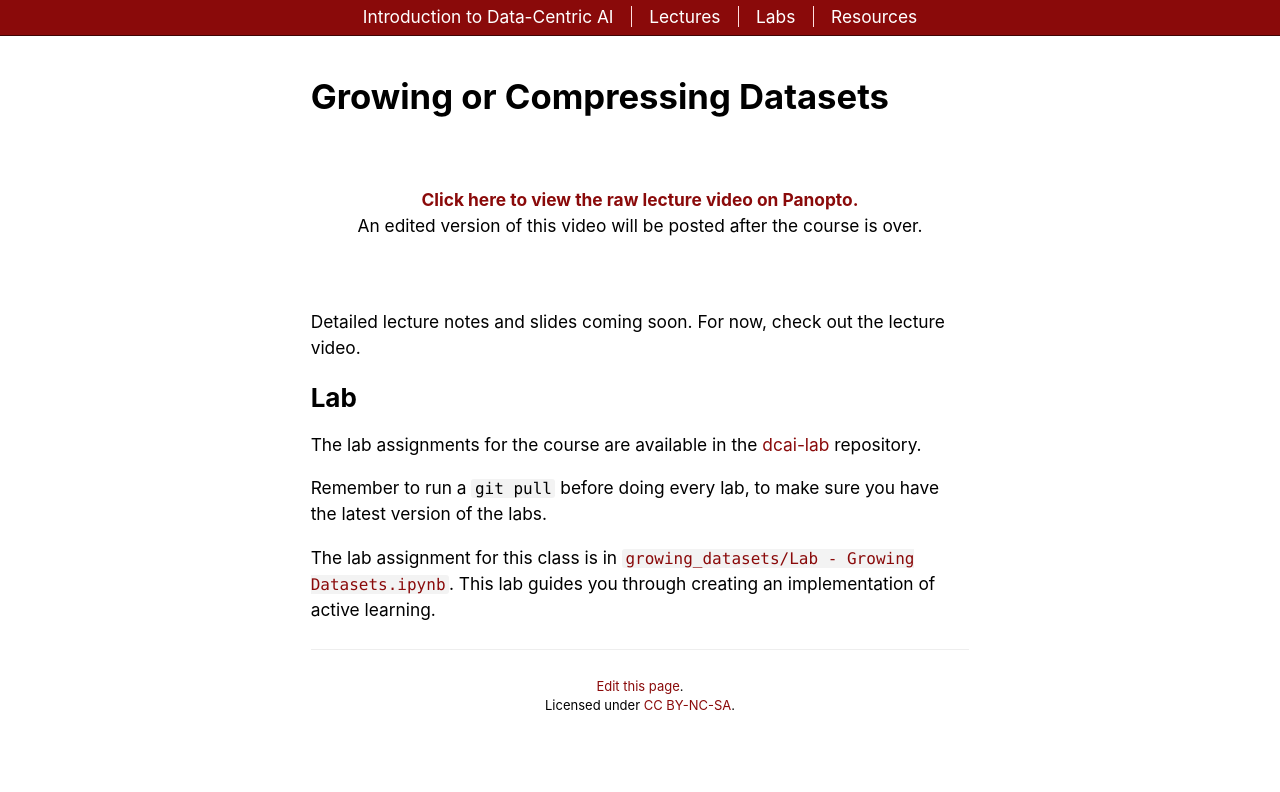
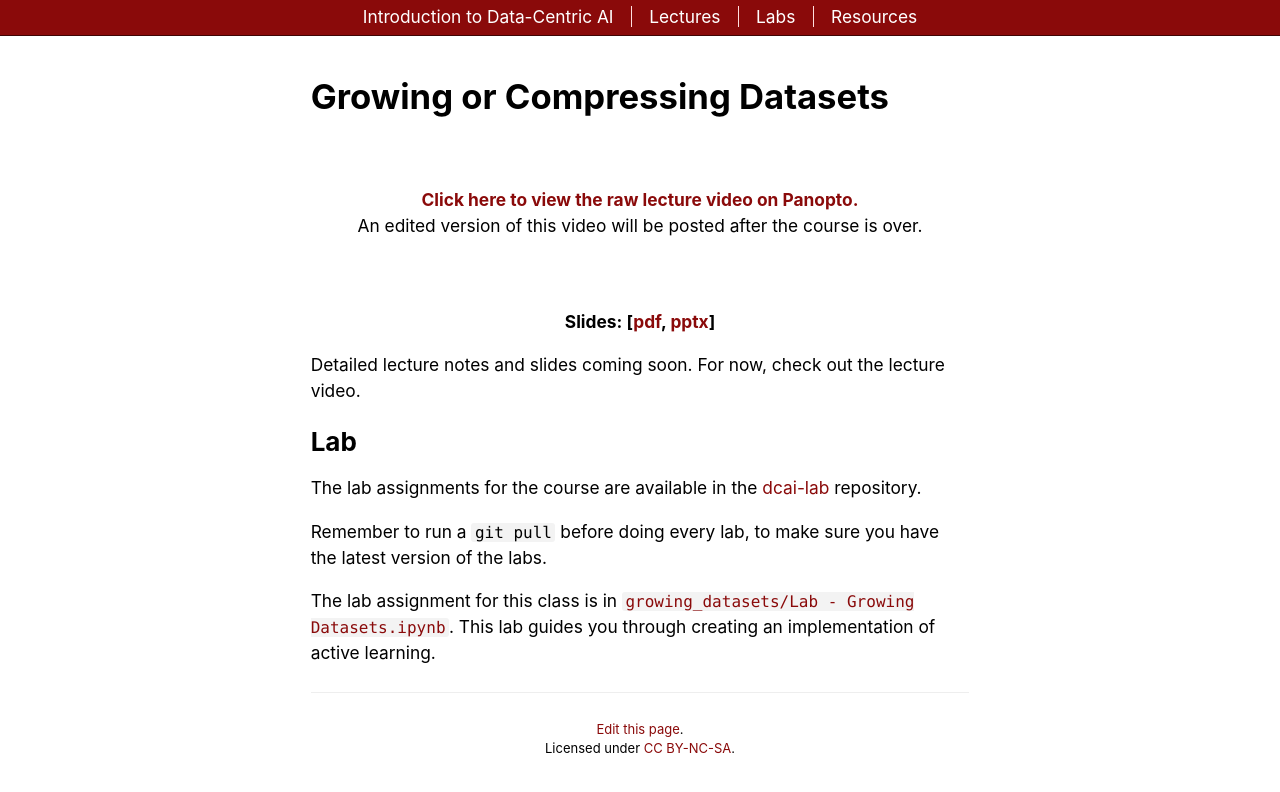
Before and after one commit to dcai-course/dcai-course, a Jekyll site: the page built from _lectures/growing-compressing-datasets.md, in a window 1280 px wide. Shown: the top 792 px of the page. Built offline with Jekyll 4.4.1, drawn with Linux system fonts in a browser that asks for light colours.

Commit message:
Add links to Cody's slides

```diff
--- a/_lectures/growing-compressing-datasets.md
+++ b/_lectures/growing-compressing-datasets.md
@@ -7,6 +7,9 @@ panopto: "https://mit.hosted.panopto.com/Panopto/Pages/Viewer.aspx?id=896998a0-0
 video:
   aspect: 56.25
   # id: Wz50FvGG6xU
+slides:
+  - /lectures/files/lec6.pdf
+  - /lectures/files/lec6.pptx
 ---
 
 Detailed lecture notes and slides coming soon. For now, check out the lecture video.
```
